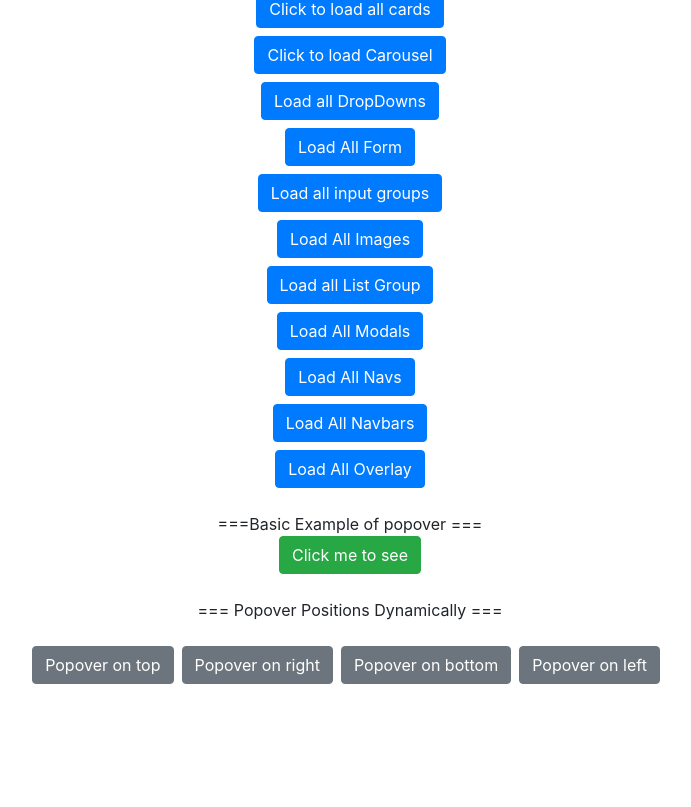
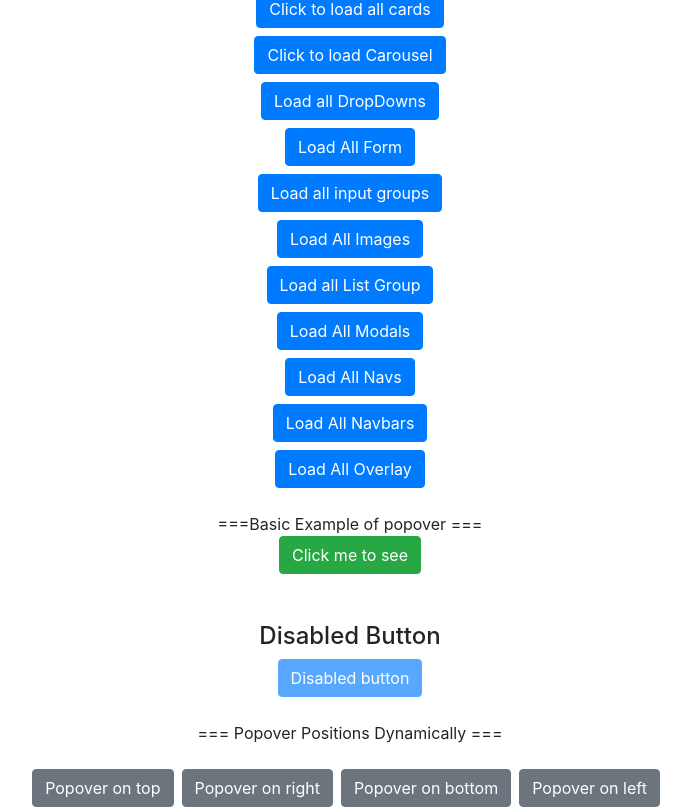
Before and after one commit to Khwajapasha/Boosrtrap-Practice, a React (Create React App) app: page / in a window 1280 px wide. Shown: the part 420-1227 px from the top of the page, without its empty margins (290-981 px from the left). Before the commit the page ends 1104 px from the top, so only its background shows below. Built offline with nearby package versions, Linux system fonts and the light colour scheme.

Commit message:
Disabled Popover Tooltip

```diff
--- a/src/Component/MainBodySection/PopoverComponent/PopoverBasicExample.jsx
+++ b/src/Component/MainBodySection/PopoverComponent/PopoverBasicExample.jsx
@@ -1,5 +1,5 @@
 import React from "react";
-import { Popover, Button, OverlayTrigger } from "react-bootstrap";
+import { Popover, Button, OverlayTrigger, Tooltip } from "react-bootstrap";
 export const PopoverBasicExample = () => {
   const popover = (
     <Popover id="popover-basic">
@@ -18,8 +18,19 @@ export const PopoverBasicExample = () => {
       <OverlayTrigger trigger="click" placement="right" overlay={popover}>
         <Button variant="success">Click me to see</Button>
       </OverlayTrigger>
+      <br />
+      <br />
+      <br />
+      <h4>Disabled Button</h4>
+      <OverlayTrigger
+        overlay={<Tooltip id="tooltip-disabled">Tooltip!</Tooltip>}
+      >
+        <span className="d-inline-block">
+          <Button disabled style={{ pointerEvents: "none" }}>
+            Disabled button
+          </Button>
+        </span>
+      </OverlayTrigger>
     </div>
   );
 };
-
-export default PopoverBasicExample;
```
